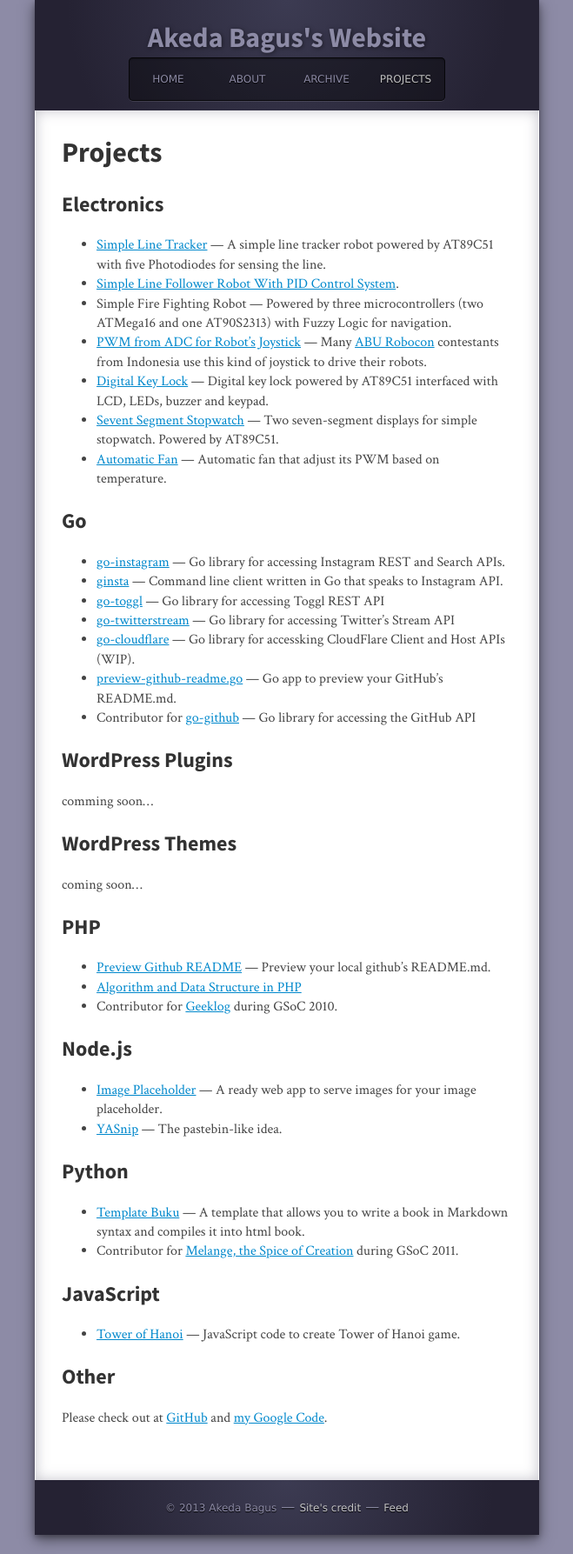
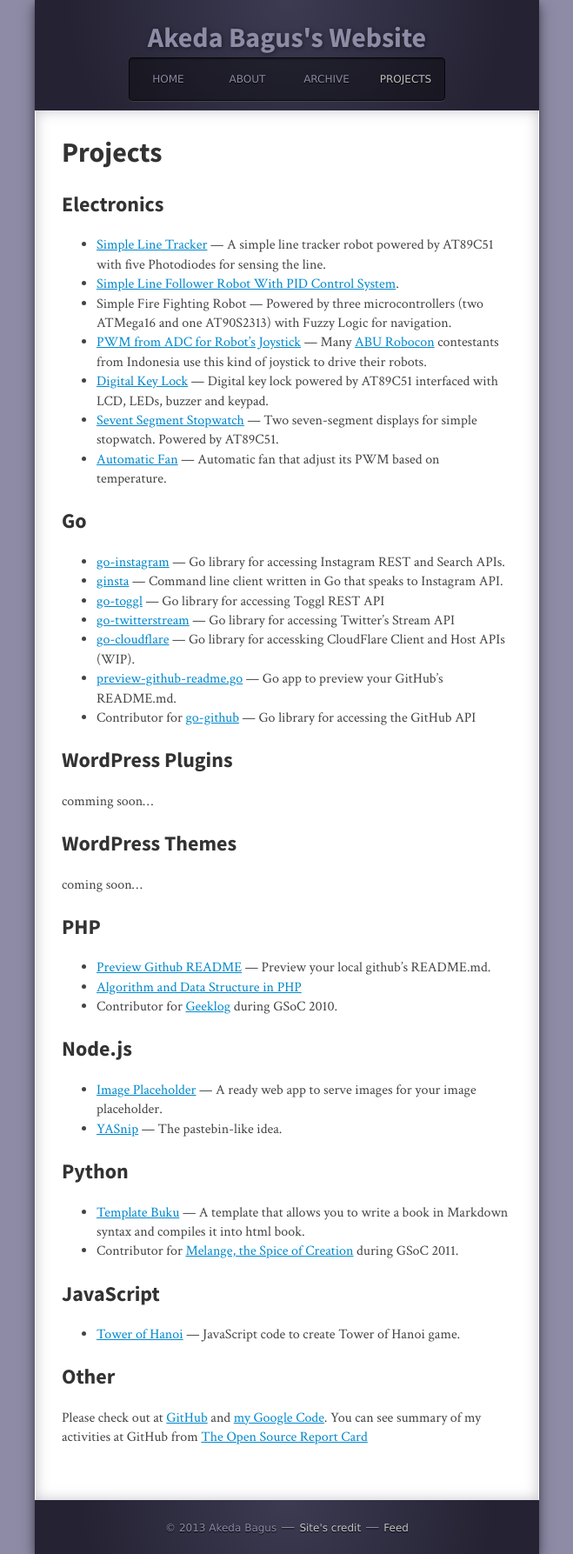
Before and after one commit to gedex/gedex.github.com, a Jekyll site: the page built from projects/index.md, in a window 1280 px wide. Shown: the whole page at 87% size, without its empty margins (310-969 px from the left). Built offline with Jekyll 4.4.1, drawn with Linux system fonts in a browser that asks for light colours; nearby versions of some CDN libraries; some web fonts are replaced; Markdown is read by kramdown in place of the engine named in the settings; comment, search, counter and statistics services are not loaded.

```diff
--- a/projects/index.md
+++ b/projects/index.md
@@ -54,7 +54,8 @@ coming soon...
 
 ## Other
 
-Please check out at [GitHub][1] and [my Google Code][2].
+Please check out at [GitHub][1] and [my Google Code][2]. You can see summary of my activities at GitHub from [The Open Source Report Card][3]
 
 [1]: http://github.com/gedex
 [2]: https://code.google.com/u/gedex.adc/
+[3]: http://osrc.dfm.io/gedex
```
